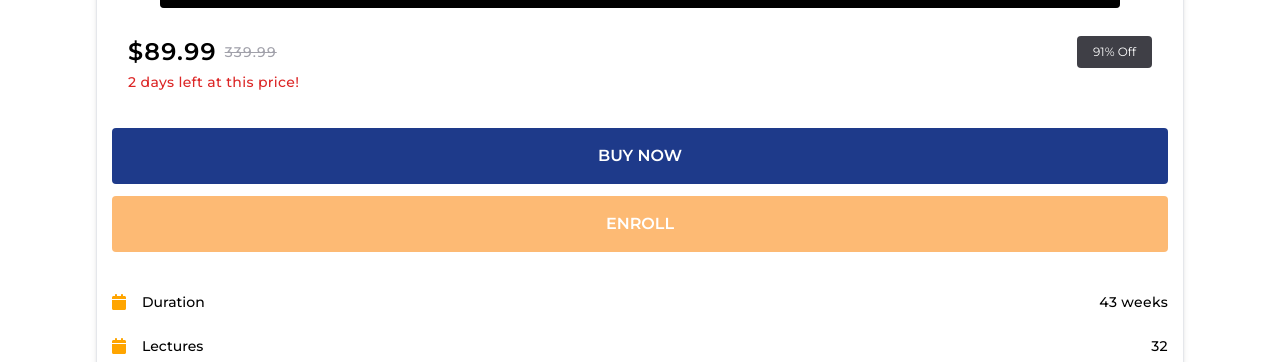
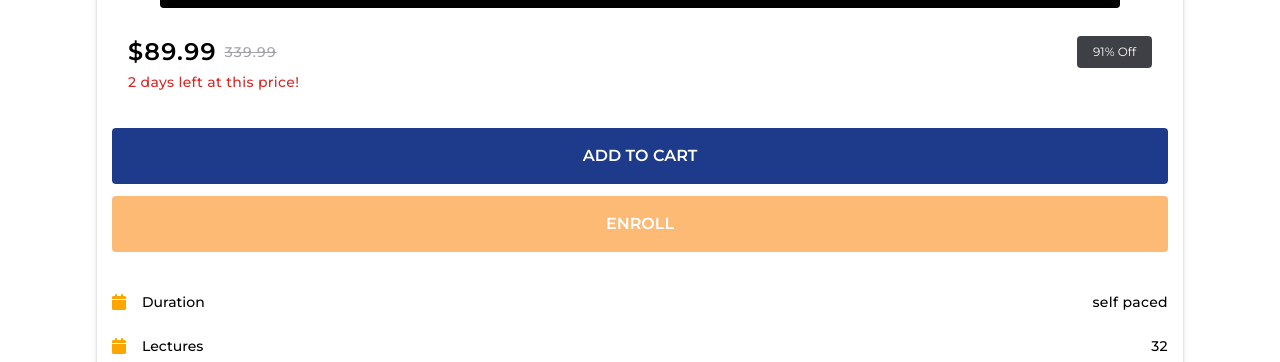
Before and after one commit to quietdevstudios/quietdevstudio, a React (Vite) app: page /courses-list/1 in a window 1280 px wide. Shown: the part 3020-3382 px from the top of the page. Built offline with nearby package versions, Linux system fonts and the light colour scheme; grey boxes are pictures that could not be loaded.

Commit message:
made few changes to my course detail page

```diff
--- a/src/pages/CourseDetail.jsx
+++ b/src/pages/CourseDetail.jsx
@@ -283,7 +283,7 @@ const CourseDetail = () => {
 
         <div className="p-2 flex flex-col gap-3 rounded-md">
           <button className="bg-blue-900 rounded p-4 text-white font-semibold hover:bg-blue-950">
-            BUY NOW
+            ADD TO CART
           </button>
           <button className="bg-orange-300 rounded p-4 text-white font-semibold hover:bg-orange-400">
             ENROLL
@@ -296,7 +296,7 @@ const CourseDetail = () => {
               <FontAwesomeIcon icon={faCalendar} color="orange" />
               <p className="font-medium text-sm">Duration</p>
             </span>
-            <p className="font-medium tracking-wide text-sm">43 weeks</p>
+            <p className="font-medium tracking-wide text-sm">self paced</p>
           </li>
           <li className="flex items-center justify-between">
             <span className="flex items-center gap-4">
```
